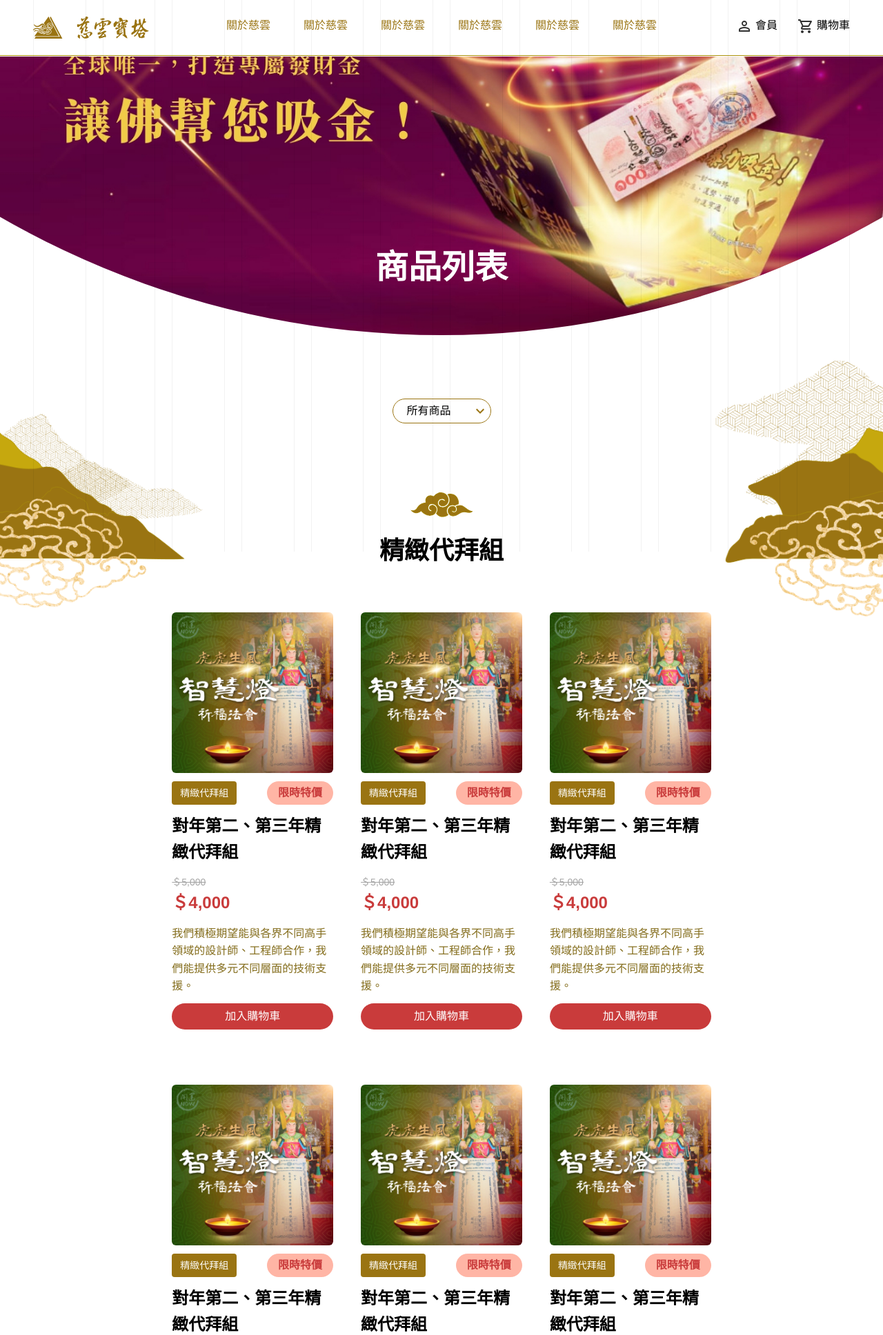
After one commit to smartleos/ci-yun-vuejs, a PHP site: page /pages/products.php in a window 1280 px wide. The commit adds this page. Shown: the top 1936 px of the page at 69% size. Run offline with PHP 8.4, Linux system fonts and the light colour scheme; data that the repository does not hold is empty; style sheets or scripts are compiled from the project's sources.

Commit message:
[feat] 產品列表頁切版

```diff
--- a/assets/js/scripts.js
+++ b/assets/js/scripts.js
@@ -5,7 +5,7 @@ console.log("%c ✦  Made By ES design studio ✦ ", "background:#C89862;padding
 $(function() {
     console.log('HTML Ready')
 
-    esNotification('success', 'Success', 'This is a success message')
+    // esNotification('success', 'Success', 'This is a success message')
 
     $('.footer__back').on('click', function() {
         window.scrollTo({
@@ -78,12 +78,39 @@ $(function() {
         $('.announcement-card__btn').each(function() {
             $(this).on('click', function() {
                 const url = $(this).attr('data-url')
-
                 createPopup(url)
             })
         })
-    } else {
-        return
     }
     // ------------- index -------------
+
+    // ------------- products -------------
+    if ($('.page-products').length) {
+        $('select[name="products_categories"]').on('change', function() {
+            switch ($(this).val()) {
+                case 'all':
+                    $('[data-category]').each(function() {
+                        $(this).addClass('-show')
+                    })
+                    break;
+                case '精緻代拜組':
+                    $('[data-category]').each(function() {
+                        $(this).removeClass('-show')
+                        if ($(this).attr('data-category') === '精緻代拜組') {
+                            $(this).addClass('-show')
+                        }
+                    })
+                    break;
+                case '精緻代拜組2':
+                    $('[data-category]').each(function() {
+                        $(this).removeClass('-show')
+                        if ($(this).attr('data-category') === '精緻代拜組2') {
+                            $(this).addClass('-show')
+                        }
+                    })
+                    break;
+            }
+        })
+    }
+    // ------------- products -------------
 });
--- a/assets/scss/custom/_custom.scss
+++ b/assets/scss/custom/_custom.scss
@@ -15,6 +15,7 @@ body {
 @import './footer.scss';
 @import './dev.scss';
 @import './index.scss';
+@import './products.scss';
 @import './bg.scss';
 @import './popup.scss';
 @import './components/components.scss';
--- /dev/null
+++ b/assets/scss/custom/_products.scss
@@ -0,0 +1,112 @@
+.page-products {
+    @include size(100vw, auto);
+
+    display: flex;
+    flex-direction: column;
+    align-items: center;
+    padding-top: 8.2rem;
+    padding-bottom: 23.2rem;
+
+    &__top {
+        @include size(100vw, 31.6vw);
+
+        position: relative;
+        display: flex;
+        justify-content: center;
+        align-items: flex-end;
+        margin-bottom: 9.2rem;
+        overflow: hidden;
+
+        > figure {
+            @include size(200vw);
+
+            position: absolute;
+            display: flex;
+            justify-content: center;
+            border-radius: 50%;
+            overflow: hidden;
+
+            > img {
+                @include size(100vw, auto);
+
+                position: absolute;
+                bottom: 0;
+            }
+        }
+
+        > h2 {
+            @include typo('display', 2);
+
+            color: map-get($colors, white);
+            z-index: 1;
+            margin-bottom: 6rem;
+        }
+    }
+
+    &__select {
+        position: relative;
+        display: flex;
+        align-items: center;
+        margin-bottom: 10rem;
+
+        > select {
+            @include typo('body', 16);
+
+            border: 1px solid map-get($colors, brand-1);
+            border-radius: 3rem;
+            padding: 0.4rem 3.2rem 0.4rem 2rem;
+            cursor: pointer;
+        }
+
+        > svg {
+            @include size(1.2rem, auto);
+
+            position: absolute;
+            right: 1rem;
+        }
+    }
+
+    &__products {
+        display: flex;
+        flex-direction: column;
+        gap: 10rem;
+
+        &-section {
+            display: none;
+            flex-direction: column;
+            align-items: center;
+            gap: 6rem;
+
+            &.-show {
+                display: flex;
+            }
+
+            &-list {
+                display: grid;
+                grid-template-columns: repeat(3, 1fr);
+                gap: 8rem 4rem;
+            }
+
+            &-btn {
+                display: flex;
+                align-items: center;
+                color: map-get($colors, brand-1);
+                gap: 1.2rem;
+
+                > span {
+                    @include size(2.4rem);
+
+                    display: flex;
+                    justify-content: center;
+                    align-items: center;
+                    border: 1px solid map-get($colors, brand-1);
+                    border-radius: 50%;
+
+                    > svg {
+                        @include size(1rem, auto);
+                    }
+                }
+            }
+        }
+    }
+}
--- a/assets/scss/custom/components/_components.scss
+++ b/assets/scss/custom/components/_components.scss
@@ -1,4 +1,5 @@
 @import './announcementCard.scss';
 @import './informationCard.scss';
 @import './serviceCard.scss';
+@import './productsCard.scss';
 @import './title.scss';
--- /dev/null
+++ b/assets/scss/custom/components/_productsCard.scss
@@ -0,0 +1,96 @@
+.products-card {
+    @include size(100%, auto);
+
+    display: flex;
+    flex-direction: column;
+    gap: 1.2rem;
+
+    > figure {
+        @include size(100%, auto);
+        @include aspect(1);
+
+        position: relative;
+        display: flex;
+        justify-content: center;
+        align-items: center;
+        border-radius: .6rem;
+        overflow: hidden;
+
+        > img {
+            @include size(100%);
+
+            position: absolute;
+            object-fit: cover;
+        }
+    }
+
+    &__row {
+        @include size(100%, auto);
+
+        display: flex;
+        justify-content: space-between;
+
+        &-category {
+            @include typo('body', 14);
+
+            padding: 0.4rem 1.2rem;
+            display: flex;
+            justify-content: center;
+            align-items: center;
+            background-color: map-get($colors, brand-1);
+            color: map-get($colors, white);
+            border-radius: .4rem;
+        }
+
+        &-promote {
+            @include typo('body', 16);
+
+            padding: 0.4rem 1.6rem;
+            justify-content: center;
+            align-items: center;
+            background-color: map-get($colors, promote);
+            color: map-get($colors, red);
+            display: none;
+            border-radius: 5rem;
+            font-weight: bold;
+
+            &.-show {
+                display: flex;
+            }
+        }
+    }
+
+    > h4 {
+        @include typo('head', 3);
+    }
+
+    &__price {
+        display: flex;
+        flex-direction: column;
+
+        &-original {
+            @include typo('body', 14);
+
+            color: map-get($colors, gray-1);
+            text-decoration: line-through;
+            display: none;
+
+            &.-show {
+                display: flex;
+            }
+        }
+
+        &-now {
+            @include typo('head', 3);
+
+            color: map-get($colors, red);
+            font-weight: bold;
+        }
+    }
+
+    > p {
+        @include typo('body', 16);
+
+        color: map-get($colors, brand-3);
+    }
+}
--- a/assets/scss/settings/_config.scss
+++ b/assets/scss/settings/_config.scss
@@ -5,6 +5,7 @@
 $colors: (
     brand-1:   #9A7412,
     brand-2:   #C6A80E,
+    brand-3:   #846D1C,
     red:       #C93B3B,
     brown-line:#AC920A,
     black-1:   #000000,
--- a/assets/scss/settings/_typography.scss
+++ b/assets/scss/settings/_typography.scss
@@ -61,7 +61,7 @@ $font-family-body:
             font-family: $font-family-display;
 
         } @else if $type == 2 {
-            font-size: 4rem;
+            font-size: 4.8rem;
             font-weight: $font-weight-bold;
             font-family: $font-family-display;
 
--- /dev/null
+++ b/components/products/card.php
@@ -0,0 +1,22 @@
+<div class="products-card">
+    <figure>
+        <img src="<?php echo image_dir().$img_url;?>" alt="">
+    </figure>
+    <div class="products-card__row">
+        <span class="products-card__row-category"><?php echo $category;?></span>
+        <span class="products-card__row-promote <?php echo $promote ? '-show' : '' ?>"><?php echo $promote;?></span>
+    </div>
+    <h4><?php echo $title;?></h4>
+    <div class="products-card__price">
+        <span class="products-card__price-original <?php echo $original_price ? '-show' : '' ?>"><?php echo '＄'.$original_price;?></span>
+        <span class="products-card__price-now"><?php echo '＄'.$price;?></span>
+    </div>
+    <p><?php echo $description;?></p>
+    <?php
+        $url="";
+        $target="";
+        $text="加入購物車";
+        $color="red";
+        include ("../components/button.php");
+    ?>
+</div>
--- /dev/null
+++ b/pages/products.php
@@ -0,0 +1,168 @@
+<?php include('../function.php'); ?>
+<?php include('../components/header.php'); ?>
+<style>
+    <?php include('../assets/scss/main.css'); ?>
+</style>
+<?php include('../components/bg.php'); ?>
+<main class="page-products">
+    <div class="page-products__top">
+        <figure>
+            <img src="../assets/imgs/testimg/01.jpg" alt="">
+        </figure>
+        <h2>商品列表</h2>
+    </div>
+    <div class="page-products__select">
+        <select name="products_categories">
+            <option value="all">所有商品</option>
+            <option value="精緻代拜組">精緻代拜組</option>
+            <option value="精緻代拜組2">精緻代拜組2</option>
+        </select>
+        <svg fill="none" xmlns="http://www.w3.org/2000/svg" viewBox="0 0 12 8"><path d="M1.41.59 6 5.17 10.59.59 12 2 6 8 0 2 1.41.59Z" fill="#9A7412"/></svg>
+    </div>
+    <div class="container grid">
+        <div class="page-products__products col-3-11-medium">
+            <section class="page-products__products-section -show" data-category="精緻代拜組">
+                <div class="page-products__products-section-title">
+                    <?php
+                        $title="精緻代拜組";
+                        include ("../components/title.php");
+                    ?>
+                </div>
+                <div class="page-products__products-section-list">
+                    <div class="page-products__products-section-list-card">
+                        <?php
+                            $img_url="testimg/08.jpeg";
+                            $category="精緻代拜組";
+                            $promote="限時特價";
+                            $title="對年第二、第三年精緻代拜組";
+                            $original_price="5,000";
+                            $price="4,000";
+                            $description="我們積極期望能與各界不同高手領域的設計師、工程師合作，我們能提供多元不同層面的技術支援。";
+                            include ("../components/products/card.php");
+                        ?>
+                    </div>
+                    <div class="page-products__products-section-list-card">
+                        <?php
+                            $img_url="testimg/08.jpeg";
+                            $category="精緻代拜組";
+                            $promote="限時特價";
+                            $title="對年第二、第三年精緻代拜組";
+                            $original_price="5,000";
+                            $price="4,000";
+                            $description="我們積極期望能與各界不同高手領域的設計師、工程師合作，我們能提供多元不同層面的技術支援。";
+                            include ("../components/products/card.php");
+                        ?>
+                    </div>
+                    <div class="page-products__products-section-list-card">
+                        <?php
+                            $img_url="testimg/08.jpeg";
+                            $category="精緻代拜組";
+                            $promote="限時特價";
+                            $title="對年第二、第三年精緻代拜組";
+                            $original_price="5,000";
+                            $price="4,000";
+                            $description="我們積極期望能與各界不同高手領域的設計師、工程師合作，我們能提供多元不同層面的技術支援。";
+                            include ("../components/products/card.php");
+                        ?>
+                    </div>
+                    <div class="page-products__products-section-list-card">
+                        <?php
+                            $img_url="testimg/08.jpeg";
+                            $category="精緻代拜組";
+                            $promote="限時特價";
+                            $title="對年第二、第三年精緻代拜組";
+                            $original_price="5,000";
+                            $price="4,000";
+                            $description="我們積極期望能與各界不同高手領域的設計師、工程師合作，我們能提供多元不同層面的技術支援。";
+                            include ("../components/products/card.php");
+                        ?>
+                    </div>
+                    <div class="page-products__products-section-list-card">
+                        <?php
+                            $img_url="testimg/08.jpeg";
+                            $category="精緻代拜組";
+                            $promote="限時特價";
+                            $title="對年第二、第三年精緻代拜組";
+                            $original_price="5,000";
+                            $price="4,000";
+                            $description="我們積極期望能與各界不同高手領域的設計師、工程師合作，我們能提供多元不同層面的技術支援。";
+                            include ("../components/products/card.php");
+                        ?>
+                    </div>
+                    <div class="page-products__products-section-list-card">
+                        <?php
+                            $img_url="testimg/08.jpeg";
+                            $category="精緻代拜組";
+                            $promote="限時特價";
+                            $title="對年第二、第三年精緻代拜組";
+                            $original_price="5,000";
+                            $price="4,000";
+                            $description="我們積極期望能與各界不同高手領域的設計師、工程師合作，我們能提供多元不同層面的技術支援。";
+                            include ("../components/products/card.php");
+                        ?>
+                    </div>
+                </div>
+                <div class="page-products__products-section-btn">
+                    <span>
+                        <?php get_svg('arrow_right') ?>
+                    </span>
+                    <p>查看商品分類</p>
+                </div>
+            </section>
+            <section class="page-products__products-section -show" data-category="精緻代拜組2">
+                <div class="page-products__products-section-title">
+                    <?php
+                        $title="精緻代拜組2";
+                        include ("../components/title.php");
+                    ?>
+                </div>
+                <div class="page-products__products-section-list">
+                    <div class="page-products__products-section-list-card">
+                        <?php
+                            $img_url="testimg/08.jpeg";
+                            $category="精緻代拜組";
+                            $promote="限時特價";
+                            $title="對年第二、第三年精緻代拜組";
+                            $original_price="5,000";
+                            $price="4,000";
+                            $description="我們積極期望能與各界不同高手領域的設計師、工程師合作，我們能提供多元不同層面的技術支援。";
+                            include ("../components/products/card.php");
+                        ?>
+                    </div>
+                    <div class="page-products__products-section-list-card">
+                        <?php
+                            $img_url="testimg/08.jpeg";
+                            $category="精緻代拜組";
+                            $promote="限時特價";
+                            $title="對年第二、第三年精緻代拜組";
+                            $original_price="5,000";
+                            $price="4,000";
+                            $description="我們積極期望能與各界不同高手領域的設計師、工程師合作，我們能提供多元不同層面的技術支援。";
+                            include ("../components/products/card.php");
+                        ?>
+                    </div>
+                    <div class="page-products__products-section-list-card">
+                        <?php
+                            $img_url="testimg/08.jpeg";
+                            $category="精緻代拜組";
+                            $promote="限時特價";
+                            $title="對年第二、第三年精緻代拜組";
+                            $original_price="5,000";
+                            $price="4,000";
+                            $description="我們積極期望能與各界不同高手領域的設計師、工程師合作，我們能提供多元不同層面的技術支援。";
+                            include ("../components/products/card.php");
+                        ?>
+                    </div>
+                </div>
+                <div class="page-products__products-section-btn">
+                    <span>
+                        <?php get_svg('arrow_right') ?>
+                    </span>
+                    <p>查看商品分類</p>
+                </div>
+            </section>
+        </div>
+    </div>
+</main>
+<?php include('../components/dev.php'); ?>
+<?php include('../components/footer.php'); ?>
```
Also changed, not shown: assets/scss/main.css, 1 other file.
